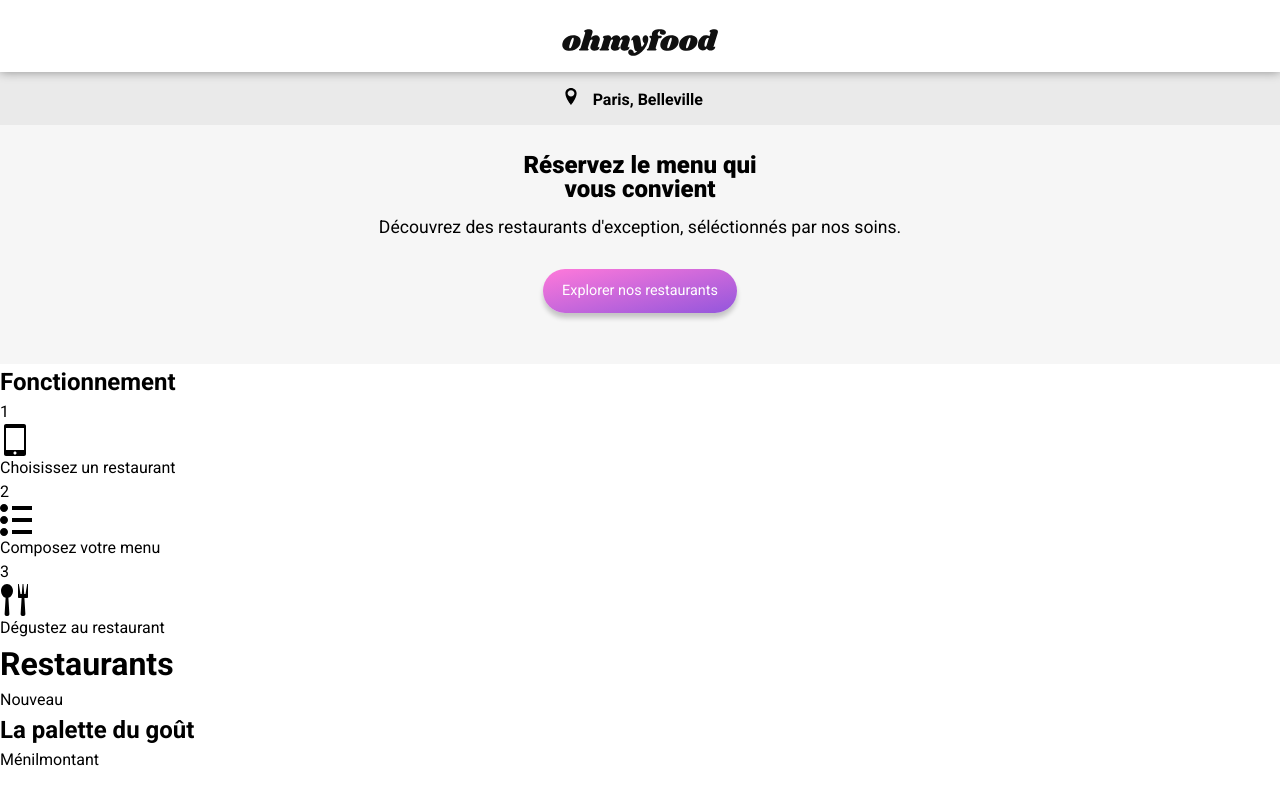
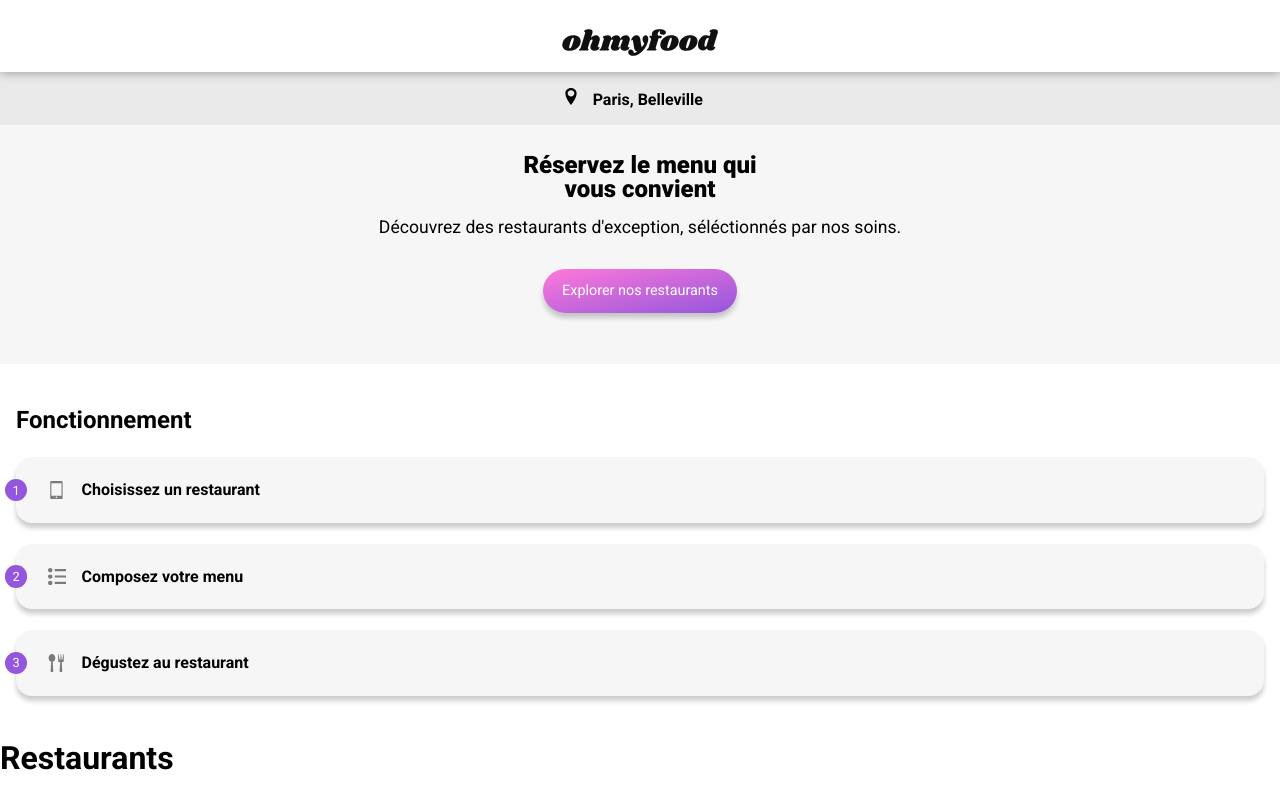
Before and after one commit to Zansuken/Ohmyfood, a website: page index.html in a window 1280 px wide. Shown: the top 785 px of the page. Drawn offline with Linux system fonts and the light colour scheme; a web font is replaced by a local one.

Commit message:
(style): instructions list

```diff
--- a/index.html
+++ b/index.html
@@ -44,17 +44,23 @@
       <div class="instructions-list">
         <ul>
           <li>
-            <span class="step-number">1</span>
+            <div class="step-number">
+              <span>1</span>
+            </div>
             <img src="public/medias/images/icons/mobile.svg" alt="step logo" />
             <span class="instruction-content">Choisissez un restaurant</span>
           </li>
           <li>
-            <span class="step-number">2</span>
+            <div class="step-number">
+              <span>2</span>
+            </div>
             <img src="public/medias/images/icons/list.svg" alt="step logo" />
             <span class="instruction-content">Composez votre menu</span>
           </li>
           <li>
-            <span class="step-number">3</span>
+            <div class="step-number">
+              <span>3</span>
+            </div>
             <img
               src="public/medias/images/icons/spoon-knife.svg"
               alt="step logo"
--- a/scss/Home/_index.scss
+++ b/scss/Home/_index.scss
@@ -1 +1,2 @@
 @import "./components/redirection";
+@import "./components/instructions";
--- /dev/null
+++ b/scss/Home/components/_instructions.scss
@@ -0,0 +1,57 @@
+@import "../../constants/index";
+
+.instructions {
+  display: flex;
+  flex-direction: column;
+  justify-content: center;
+  padding: 2.4rem 1rem;
+
+  h1 {
+    font-weight: 700;
+    margin-bottom: 1.2rem;
+  }
+
+  .instructions-list {
+    img {
+      height: 1.1rem;
+      margin-left: 0.7rem;
+      filter: opacity(0.5);
+    }
+
+    ul {
+      display: flex;
+      flex-direction: column;
+      justify-content: center;
+      gap: 1.3rem;
+    }
+    li {
+      position: relative;
+      display: flex;
+      align-items: center;
+      gap: 1rem;
+      padding: 1.3rem;
+      border-radius: 1rem;
+      background-color: $bg-light-gray;
+      box-shadow: 0px 5px 5px rgba(0, 0, 0, 0.2);
+
+      .step-number {
+        width: 1.4rem;
+        height: 1.4rem;
+        display: flex;
+        justify-content: center;
+        align-items: center;
+        border-radius: 50%;
+        position: absolute;
+        left: -0.7rem;
+        text-align: center;
+        vertical-align: middle;
+        color: #fff;
+        font-size: 0.8rem;
+        background-color: $color-primary;
+      }
+      .instruction-content {
+        font-weight: 600;
+      }
+    }
+  }
+}
```
Also changed, not shown: css/styles.css.
